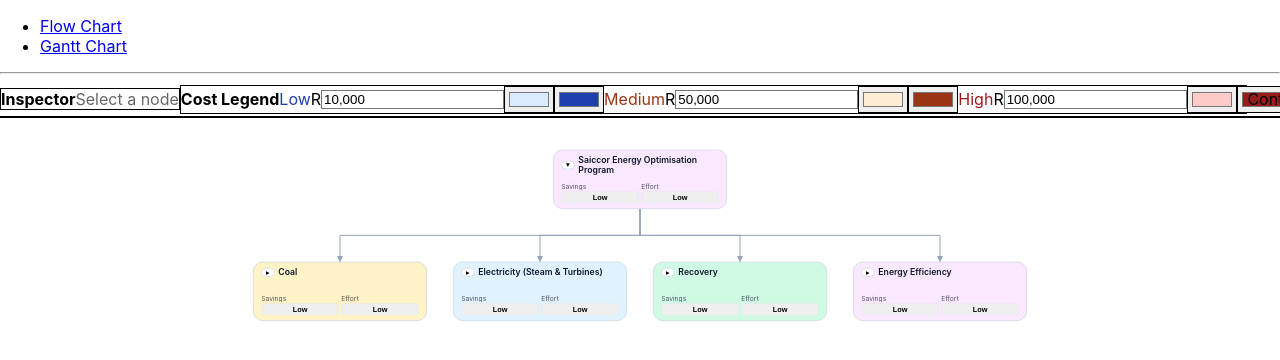
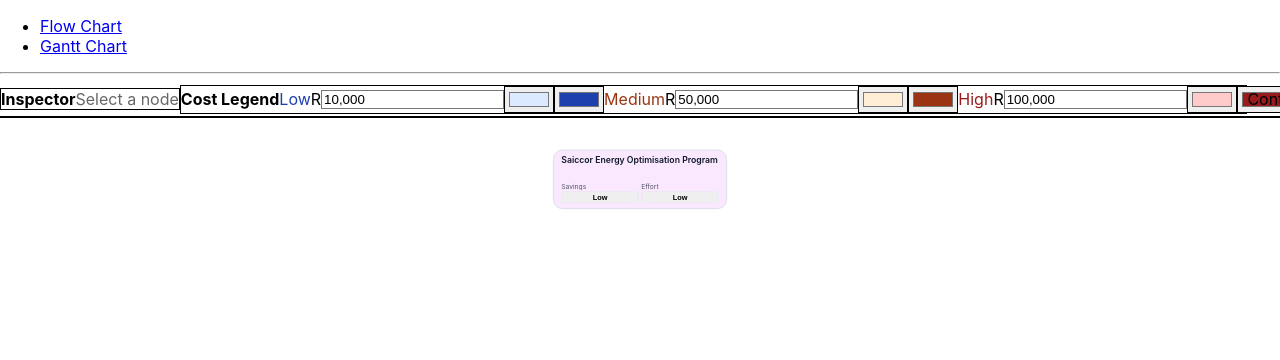
Before and after one commit to rbence-dot/CF-tree, a React (Create React App) app: page / in a window 1280 px wide. Shown: the top 360 px of the page. Built offline with nearby package versions, Linux system fonts and the light colour scheme.

Commit message:
2.9.25(13:00)

```diff
--- a/src/App.js
+++ b/src/App.js
@@ -1,27 +1,21 @@
 import React, { useState } from 'react';
 import { BrowserRouter as Router, Routes, Route, Link } from 'react-router-dom';
-import FlowChart from './FlowChart';
+import FlowChart, { buildInitialMap, ROOT_ID } from './FlowChart';
 import GanttChart from './GanttChart';
-import { buildInitialMap, getInitiatives, getCategories, ROOT_ID } from './FlowChart';
 
 function App() {
-  const [dataMap, setDataMap] = useState(buildInitialMap());
-  const [collapsed, setCollapsed] = useState(new Set(getCategories().map(c => c.id)));
+  // Initialize with only the root node so future tasks have an anchor
+  const initialRootMap = buildInitialMap();
+  const [dataMap, setDataMap] = useState({ [ROOT_ID]: initialRootMap[ROOT_ID] });
+  // No collapsed nodes initially
+  const [collapsed, setCollapsed] = useState(new Set());
   const [costLegend, setCostLegend] = useState({
     low: { value: "10,000", bg: "#dbeafe", text: "#1e40af" },
     medium: { value: "50,000", bg: "#ffedd5", text: "#9a3412" },
     high: { value: "100,000", bg: "#fecaca", text: "#991b1b" },
   });
-  const [childrenMap, setChildrenMap] = useState(() => {
-    const initialChildren = getCategories().reduce((acc, c) => {
-      acc[c.id] = getInitiatives()
-        .filter((i) => i.parent === c.id)
-        .map((i) => i.id);
-      return acc;
-    }, {});
-    initialChildren[ROOT_ID] = getCategories().map((c) => c.id);
-    return initialChildren;
-  });
+  // Initialize childrenMap with root having no children initially
+  const [childrenMap, setChildrenMap] = useState({ [ROOT_ID]: [] });
 
   return (
     <Router>
--- a/src/FlowChart.js
+++ b/src/FlowChart.js
@@ -128,6 +128,8 @@
           nodes[id] = { ...n, x: n.x + currentChildX, y: n.y + childY };
         }
         for (const edge of layout.edges) {
+          // Preserve any source/target metadata from the child layout and
+          // offset points into the parent's coordinate space.
           edges.push({ ...edge, points: edge.points.map(([x, y]) => [x + currentChildX, y + childY]) });
         }
 
@@ -138,8 +140,12 @@
         const childCX = childRootNode.x + currentChildX;
         const childCY = childRootNode.y + childY;
 
+        // Create edge from parent to child and tag it with the source/target ids
+        // so we can validate edges later (avoid drawing stray lines).
         edges.push({
           type: "elbow",
+          source: nodeId,
+          target: childId,
           points: [
             [parentCX, parentCY],
             [parentCX, childCY - vGap / 2],
@@ -185,10 +191,35 @@
     const n = finalLayout.nodes[id];
     finalNodes[id] = { ...n, x: n.x + margin + offsetX, y: n.y + margin + offsetY };
   }
-  const finalEdges = finalLayout.edges.map(edge => ({
-    ...edge,
-    points: edge.points.map(([x, y]) => [x + margin + offsetX, y + margin + offsetY]),
-  }));
+
+  // Offset edges and filter out any edges that don't clearly connect two
+  // valid node centers. Build a small map of node centers to help nearest
+  // neighbour checks for edges that don't carry explicit source/target ids.
+  const nodeCenters = {};
+  for (const id in finalNodes) {
+    const n = finalNodes[id];
+    nodeCenters[id] = [n.x + n.w / 2, n.y + n.h / 2];
+  }
+
+
+  // Only draw edges that match direct parent→child relationships in childrenMap
+  const finalEdges = finalLayout.edges
+    .filter(edge => {
+      // Only edges from valid layout, with explicit source/target,
+      // that map to drawn nodes and reflect the childrenMap.
+      return (
+        edge.source &&
+        edge.target &&
+        finalNodes[edge.source] &&
+        finalNodes[edge.target] &&
+        Array.isArray(childrenMap[edge.source]) &&
+        childrenMap[edge.source].includes(edge.target)
+      );
+    })
+    .map(edge => ({
+      ...edge,
+      points: edge.points.map(([x, y]) => [x + margin + offsetX, y + margin + offsetY]),
+    }));
 
   return {
     nodes: finalNodes,
@@ -272,6 +303,18 @@
   setChildrenMap,
 }) {
   const [selected, setSelected] = useState(null); // node id
+  // Derive childrenMap from dataMap parent links to ensure consistency
+  const derivedChildrenMap = useMemo(() => {
+    const cm = {};
+    for (const id in dataMap) {
+      const node = dataMap[id];
+      if (node.parent) {
+        cm[node.parent] = cm[node.parent] || [];
+        cm[node.parent].push(id);
+      }
+    }
+    return cm;
+  }, [dataMap]);
 
   const parentMap = useMemo(() => {
     const map = {};
@@ -282,7 +325,10 @@
     }
     return map;
   }, [childrenMap]);
-  const { nodes, edges, size } = useMemo(() => layoutTopDown(dataMap, collapsed, childrenMap), [dataMap, collapsed, childrenMap]);
+  const { nodes, edges, size } = useMemo(
+    () => layoutTopDown(dataMap, collapsed, derivedChildrenMap),
+    [dataMap, collapsed, derivedChildrenMap]
+  );
   const svgRef = useRef(null);
   const svgImportInputRef = useRef(null);
   const [scale, setScale] = useState(1);
@@ -455,7 +501,10 @@
     setChildrenMap((cm) => {
       const next = { ...cm };
       const parentChildren = next[selected] || [];
-      next[selected] = [...parentChildren, newId];
+  next[selected] = [...parentChildren, newId];
+  // Initialize an empty children array for the new node to avoid
+  // accidental 'collapsible' UI state or undefined entries elsewhere.
+  if (!next[newId]) next[newId] = [];
       return next;
     });
     setSelected(newId);
@@ -475,7 +524,11 @@
       const siblings = [...(cm[parentId] || [])];
       const idx = siblings.indexOf(selected);
       siblings.splice(idx + 1, 0, newId);
-      return { ...cm, [parentId]: siblings };
+  const next = { ...cm, [parentId]: siblings };
+  // Ensure the new sibling has a children entry (empty) so UI checks
+  // like (childrenMap[id] || []).length are stable.
+  if (!next[newId]) next[newId] = [];
+  return next;
     });
     setSelected(newId);
   };
@@ -660,7 +713,7 @@
                 w={n.w}
                 h={n.h}
                 data={{ id, ...n.data }}
-                isCollapsible={(childrenMap[id] || []).length > 0}
+                isCollapsible={(derivedChildrenMap[id] || []).length > 0}
                 isCollapsed={collapsed.has(id)}
                 onToggle={toggleCollapse}
                 onSelect={setSelected}
--- a/src/GanttChart.js
+++ b/src/GanttChart.js
@@ -47,22 +47,28 @@
             this.isTaskBeingAdded = true;
 
             const { setDataMap, setChildrenMap, setCollapsed, dataMap, childrenMap, collapsed } = this.props;
+            // Normalize IDs to strings for consistency with FlowChart
+            const newId = String(task.id);
+            const parentId = String(task.parent);
             const newNode = {
-                id: task.id,
+                id: newId,
                 label: task.text,
-                parent: task.parent,
-                category: dataMap[task.parent]?.category || "",
-                bg: dataMap[task.parent]?.bg || "#ffffff",
-                text: dataMap[task.parent]?.text || "#000000",
+                parent: parentId,
+                category: dataMap[parentId]?.category || "",
+                bg: dataMap[parentId]?.bg || "#ffffff",
+                text: dataMap[parentId]?.text || "#000000",
             };
-            const newDataMap = { ...dataMap, [task.id]: newNode };
+            const newDataMap = { ...dataMap, [newId]: newNode };
 
             const newChildrenMap = { ...childrenMap };
-            if (newChildrenMap[task.parent]) {
-                newChildrenMap[task.parent].push(task.id);
+            if (newChildrenMap[parentId]) {
+                newChildrenMap[parentId].push(newId);
             } else {
-                newChildrenMap[task.parent] = [task.id];
+                newChildrenMap[parentId] = [newId];
             }
+
+            // Ensure the new node has an initialized children array.
+            if (!newChildrenMap[newId]) newChildrenMap[newId] = [];
 
             const newCollapsed = new Set(collapsed);
             newCollapsed.add(task.id);
@@ -200,13 +206,58 @@
             }
         }
 
+        // Recursively aggregate progress: parent progress = avg of all direct children (including nested)
+        const taskMap = {};
+        const childrenMap = {};
+        tasks.forEach(t => {
+            const id = String(t.id);
+            taskMap[id] = t;
+            const pid = String(t.parent);
+            childrenMap[pid] = childrenMap[pid] || [];
+            childrenMap[pid].push(id);
+        });
+
+        // Recursive function to compute and assign progress
+        const computeProgress = (id) => {
+            const node = taskMap[id];
+            const kids = childrenMap[id] || [];
+            if (kids.length === 0) {
+                return node.progress || 0;
+            }
+            const sum = kids.reduce((acc, cid) => acc + computeProgress(cid), 0);
+            const avg = sum / kids.length;
+            node.progress = avg;
+            return avg;
+        };
+
+        // Trigger computation for all top-level nodes (parent=0)
+        Object.keys(childrenMap)
+            .filter(pid => pid === '0')
+            .forEach(pid => childrenMap[pid].forEach(computeProgress));
+
         return { data: tasks, links };
     }
 
     updateGantt(dataMap) {
-        const tasks = this.transformDataForGantt(dataMap);
+        // Generate tasks and links with aggregated progress
+        const { data, links } = this.transformDataForGantt(dataMap);
         gantt.clearAll();
-        gantt.parse(tasks);
+        gantt.parse({ data, links });
+        // Sync aggregated progress for parents back into React state
+        const { setDataMap } = this.props;
+        let changed = false;
+        const newDataMap = { ...dataMap };
+        data.forEach(task => {
+            const id = String(task.id);
+            const existing = dataMap[id];
+            if (existing && typeof existing.progress === 'number' && existing.progress !== task.progress) {
+                newDataMap[id] = { ...existing, progress: task.progress };
+                changed = true;
+            }
+        });
+        if (changed) {
+            setDataMap(newDataMap);
+        }
     }
 
     handleMouseDown = (e) => {
```
